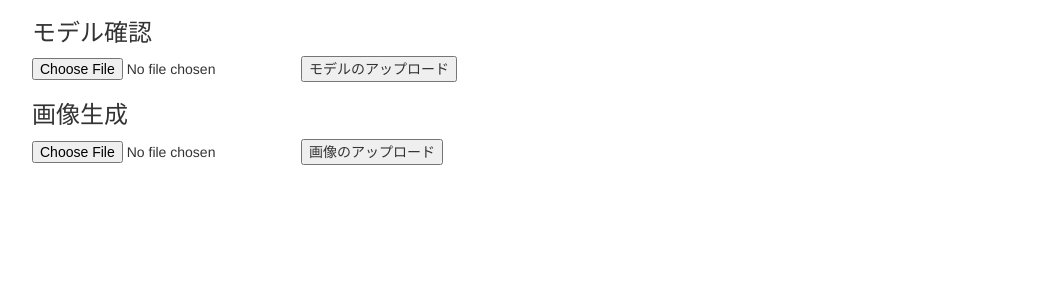
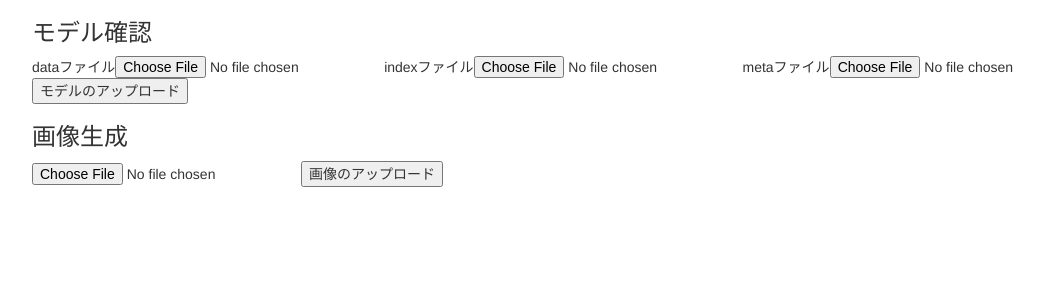
Before and after one commit to hiko2msp/gan_view, a Flask app: template templates/index.html in a window 1280 px wide. Shown: the top 300 px of the page, without its empty margins (38-1082 px from the left). Run offline with Flask 2, Linux system fonts and the light colour scheme; the template is opened without the code that fills it, so the values that code supplies are empty; parts of the project's set-up code (start-up, migrations or seed data) failed here and were passed over; some libraries are stand-ins or nearby versions.

Commit message:
model uploadable

```diff
--- a/main.py
+++ b/main.py
@@ -24,10 +24,22 @@ def index():
 
 @app.route('/upload_model', methods=['POST'])
 def upload():
-    file_obj = request.files['file']
-    filename = file_obj.filename
-    if filename[-2:] == 'h5' or filename[-3:] == 'tsv':
-        file_obj.save('./model.h5')
+    data_file_obj = request.files['datafile']
+    index_file_obj = request.files['indexfile']
+    meta_file_obj = request.files['metafile']
+    data_filename = data_file_obj.filename
+    index_filename = index_file_obj.filename
+    meta_filename = meta_file_obj.filename
+    if 'data' in data_filename:
+        data_file_obj.save('./models/model.ckpt.data-00000-of-00001')
+    else:
+        return '失敗しました', 400
+    if index_filename.endswith('index'):
+        index_file_obj.save('./models/model.ckpt.index')
+    else:
+        return '失敗しました', 400
+    if meta_filename.endswith('meta'):
+        meta_file_obj.save('./models/model.ckpt.meta')
     else:
         return '失敗しました', 400
     return redirect(url_for('index'))
--- a/templates/index.html
+++ b/templates/index.html
@@ -19,7 +19,9 @@
     <div class="container">
       <h3>モデル確認</h3>
       <form action="/upload_model" method="post" enctype="multipart/form-data">
-        <input type="file" name="file" style="display:inline">
+        dataファイル<input type="file" name="datafile" style="display:inline">
+        indexファイル<input type="file" name="indexfile" style="display:inline">
+        metaファイル<input type="file" name="metafile" style="display:inline">
         <input type="submit" value="モデルのアップロード">
       </form>
       <h3>画像生成</h3>
```
